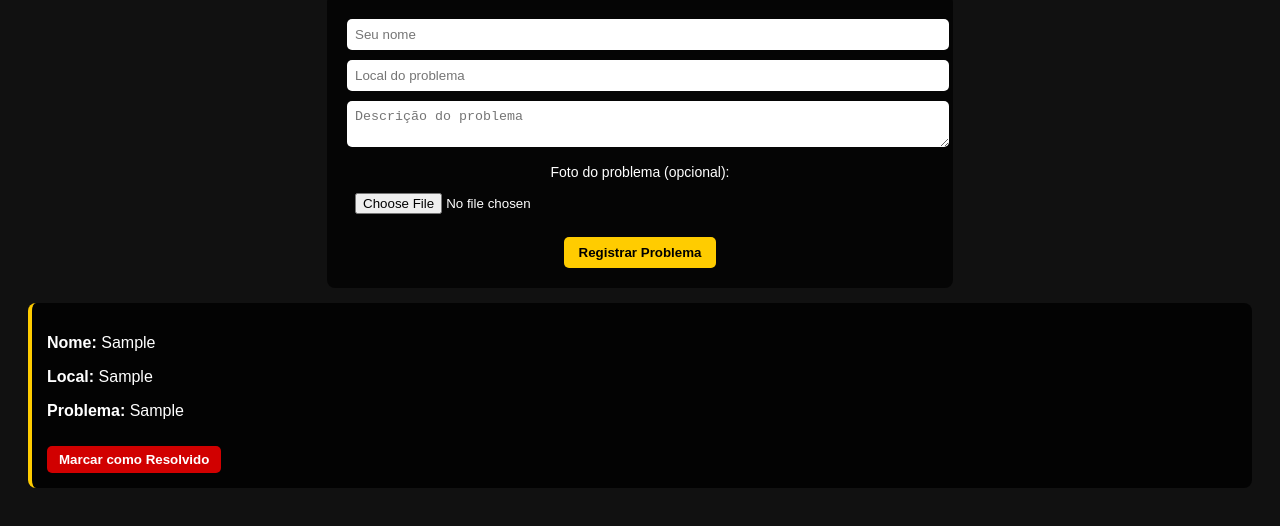
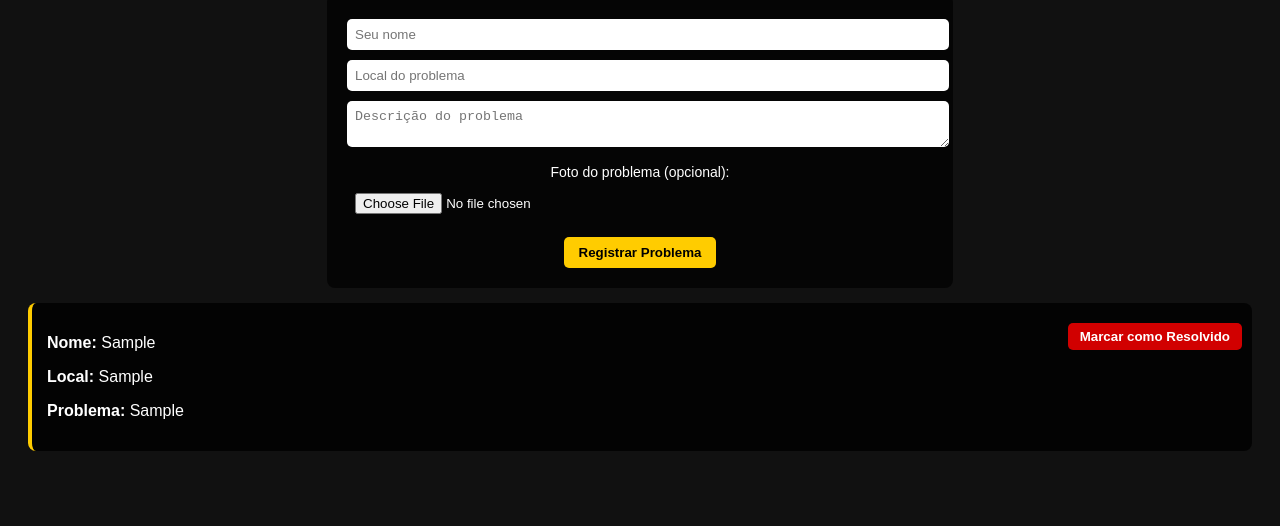
Before and after one commit to JM099/projeto-alo-quebrada, a plain HTML site: page index.html in a window 1280 px wide. Both pictures are taken after typing "Sample", "Sample", "Sample" into the empty fields and a click on the button "Registrar Problema". Shown: the part 118-644 px from the top of the page. Drawn offline with Linux system fonts and the light colour scheme.

Commit message:
Enhance problem reporting with local storage
Updated the problem reporting form to save data in local storage and display existing problems on page load.

```diff
--- a/index.html
+++ b/index.html
@@ -7,7 +7,7 @@
     body {
         font-family: Arial, sans-serif;
         background: url('logo.png') no-repeat center center fixed;
-        background-size: 60%;
+        background-size: cover;
         background-color: #111;
         color: #fff;
         text-align: center;
@@ -58,6 +58,7 @@
         margin-top: 15px;
         text-align: left;
         border-left: 4px solid #ffcc00;
+        position: relative;
     }
 
     .problem-card img {
@@ -75,12 +76,14 @@
         border: none;
         cursor: pointer;
         font-weight: bold;
+        position: absolute;
+        top: 10px;
+        right: 10px;
     }
 
     .delete-btn:hover {
         background: #ff0000;
     }
-
 </style>
 </head>
 <body>
@@ -101,7 +104,49 @@
 <div id="listaProblemas"></div>
 
 <script>
-    document.getElementById("problemForm").addEventListener("submit", function(event) {
+    const form = document.getElementById("problemForm");
+    const lista = document.getElementById("listaProblemas");
+    const STORAGE_KEY = "aloQuebradaProblemas";
+
+    function salvarProblemas(problemas) {
+        localStorage.setItem(STORAGE_KEY, JSON.stringify(problemas));
+    }
+
+    function buscarProblemas() {
+        const dados = localStorage.getItem(STORAGE_KEY);
+        if (dados) return JSON.parse(dados);
+        return [];
+    }
+
+    function criarCard(problema, index) {
+        const card = document.createElement("div");
+        card.className = "problem-card";
+
+        card.innerHTML = `
+            <p><strong>Nome:</strong> ${problema.nome}</p>
+            <p><strong>Local:</strong> ${problema.local}</p>
+            <p><strong>Problema:</strong> ${problema.descricao}</p>
+            ${problema.foto ? `<img src="${problema.foto}">` : ""}
+            <button class="delete-btn">Marcar como Resolvido</button>
+        `;
+
+        card.querySelector(".delete-btn").addEventListener("click", function() {
+            const problemas = buscarProblemas();
+            problemas.splice(index, 1);
+            salvarProblemas(problemas);
+            carregarTodos();
+        });
+
+        lista.appendChild(card);
+    }
+
+    function carregarTodos() {
+        lista.innerHTML = "";
+        const problemas = buscarProblemas();
+        problemas.forEach((p, idx) => criarCard(p, idx));
+    }
+
+    form.addEventListener("submit", function(event) {
         event.preventDefault();
 
         const nome = document.getElementById("nome").value;
@@ -109,36 +154,27 @@
         const descricao = document.getElementById("descricao").value;
         const fotoArquivo = document.getElementById("foto").files[0];
 
-        const card = document.createElement("div");
-        card.className = "problem-card";
-
-        function montarCard(fotoBase64 = null) {
-            card.innerHTML = `
-                <p><strong>Nome:</strong> ${nome}</p>
-                <p><strong>Local:</strong> ${local}</p>
-                <p><strong>Problema:</strong> ${descricao}</p>
-                ${fotoBase64 ? `<img src="${fotoBase64}">` : ""}
-                <button class="delete-btn">Marcar como Resolvido</button>
-            `;
-
-            card.querySelector(".delete-btn").addEventListener("click", function() {
-                card.remove();
-            });
-
-            document.getElementById("listaProblemas").appendChild(card);
-            document.getElementById("problemForm").reset();
-        }
+        const problemas = buscarProblemas();
 
         if (fotoArquivo) {
             const reader = new FileReader();
-            reader.onload = function() {
-                montarCard(reader.result);
+            reader.onload = function(e) {
+                problemas.push({ nome, local, descricao, foto: e.target.result });
+                salvarProblemas(problemas);
+                carregarTodos();
+                form.reset();
             }
             reader.readAsDataURL(fotoArquivo);
         } else {
-            montarCard();
+            problemas.push({ nome, local, descricao, foto: null });
+            salvarProblemas(problemas);
+            carregarTodos();
+            form.reset();
         }
     });
+
+    // Ao carregar a página:
+    carregarTodos();
 </script>
 
 </body>
```
